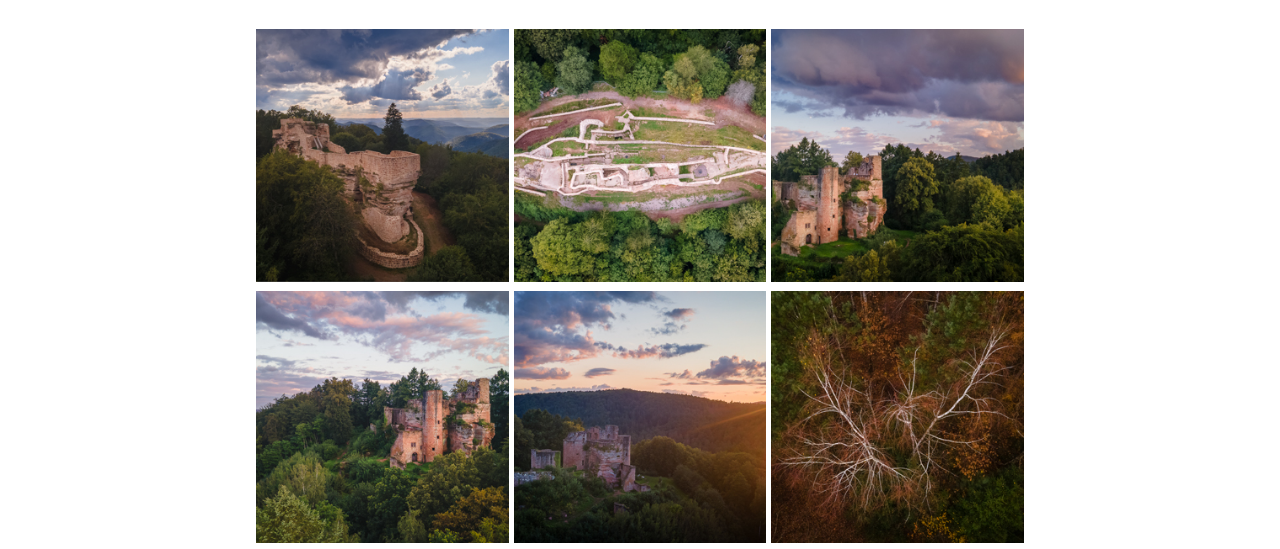
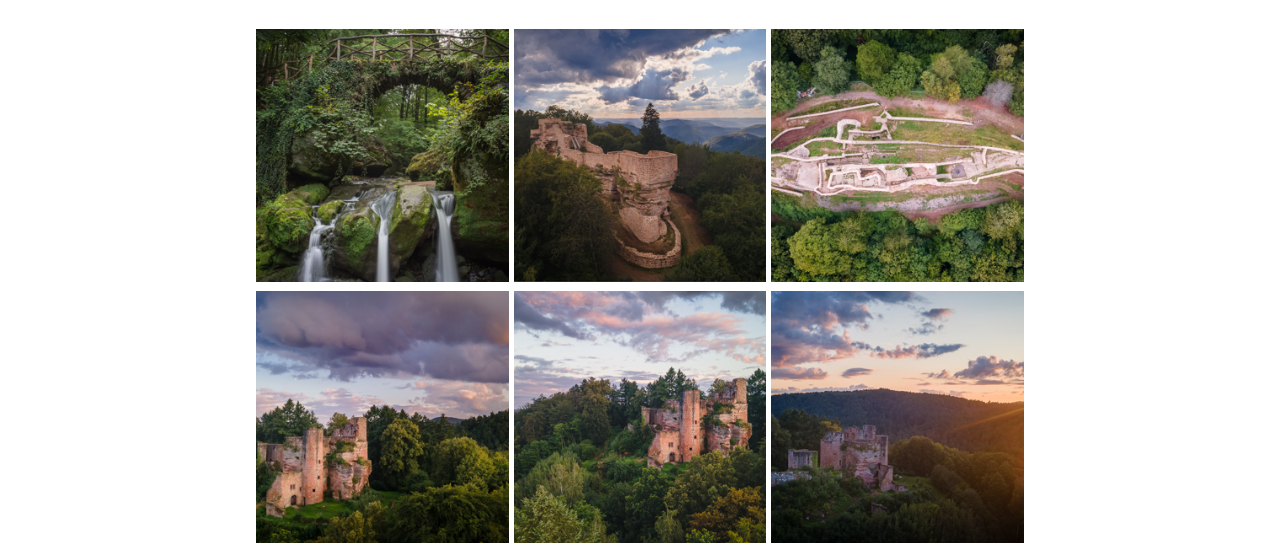
Before and after one commit to jalexphotos/jalexphotos.github.io, a plain HTML site: page gallery.html in a window 1280 px wide. Shown: the part 225-774 px from the top of the page. Drawn offline with nearby package versions, Linux system fonts and the light colour scheme.

Commit message:
waterfall

```diff
--- a/gallery.html
+++ b/gallery.html
@@ -49,6 +49,9 @@
     <div class="container">
         <div class="gallery">
             <!-- 2023 -->
+            <a href="images/2023/6.jpg" data-lightbox="All" data-title="Schiessentuempel Waterfall">
+                <img src="images/thumbs/2023/6.jpg" alt="">
+            </a>
             <a href="images/2023/3.jpg" data-lightbox="All" data-title="Wegelnburg">
                 <img src="images/thumbs/2023/3.jpg" alt="">
             </a>
```
Also changed, not shown: images/2023/6.jpg (added), images/thumbs/2023/6.jpg (added).
